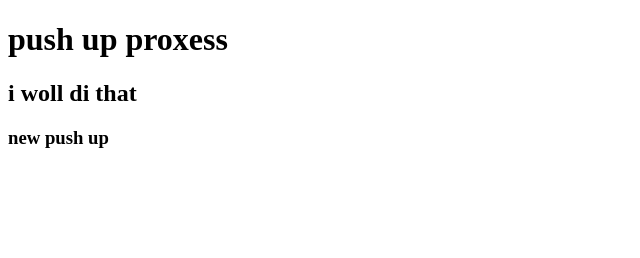
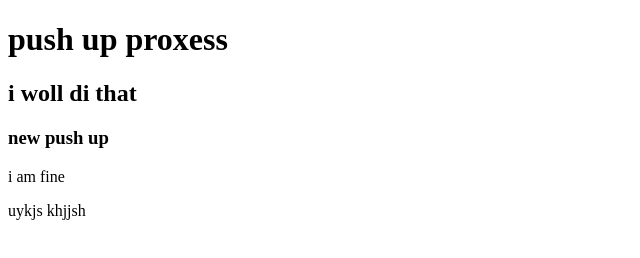
Before and after one commit to JunayedIslam1/my-third-repo, a plain HTML site: page index.html in a window 1280 px wide. Shown: the whole page, without its empty margins (0-640 px from the left). Drawn offline with Linux system fonts and the light colour scheme.

Commit message:
add code

```diff
--- a/index.html
+++ b/index.html
@@ -10,5 +10,7 @@
     <h1>push up proxess</h1>
     <h2>i woll di that</h2>
     <h3>new push up</h3>
+    <p>i am fine</p>
+    <p>uykjs khjjsh</p>
 </body>
 </html>
```
